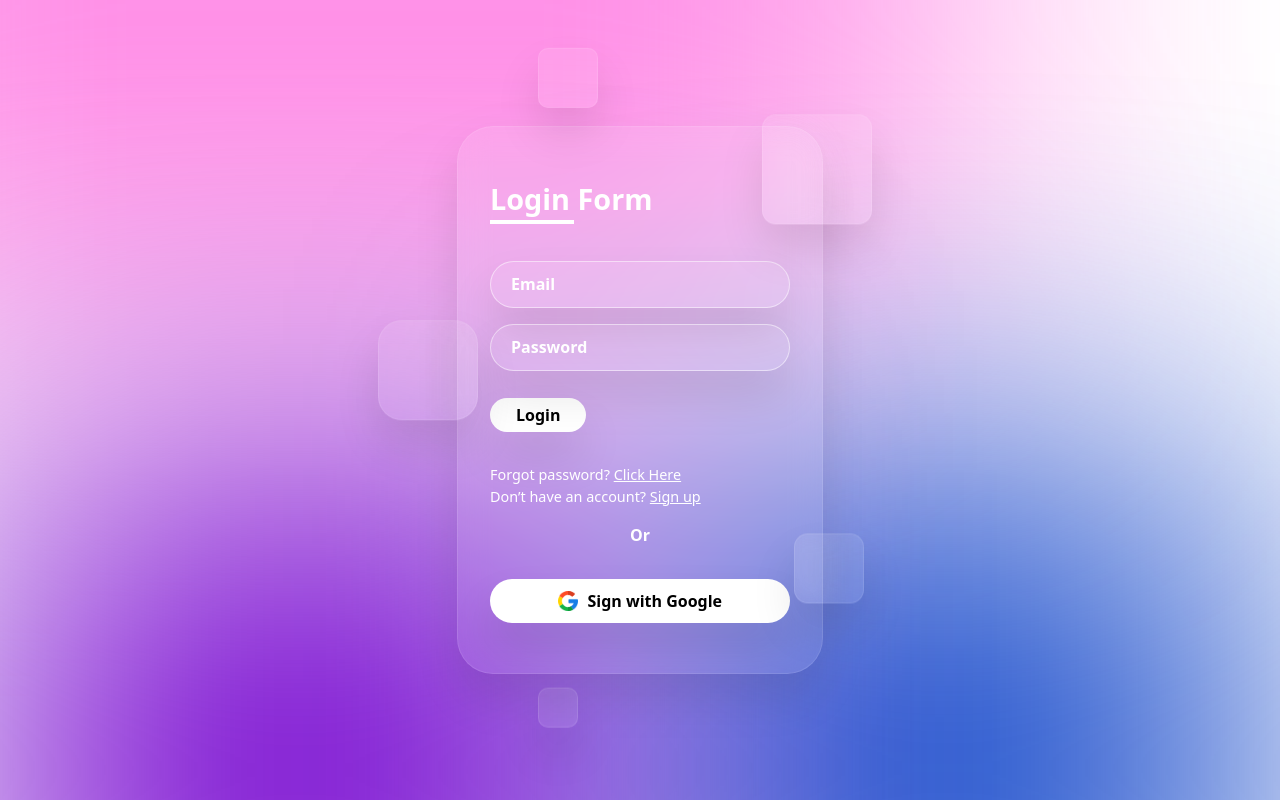
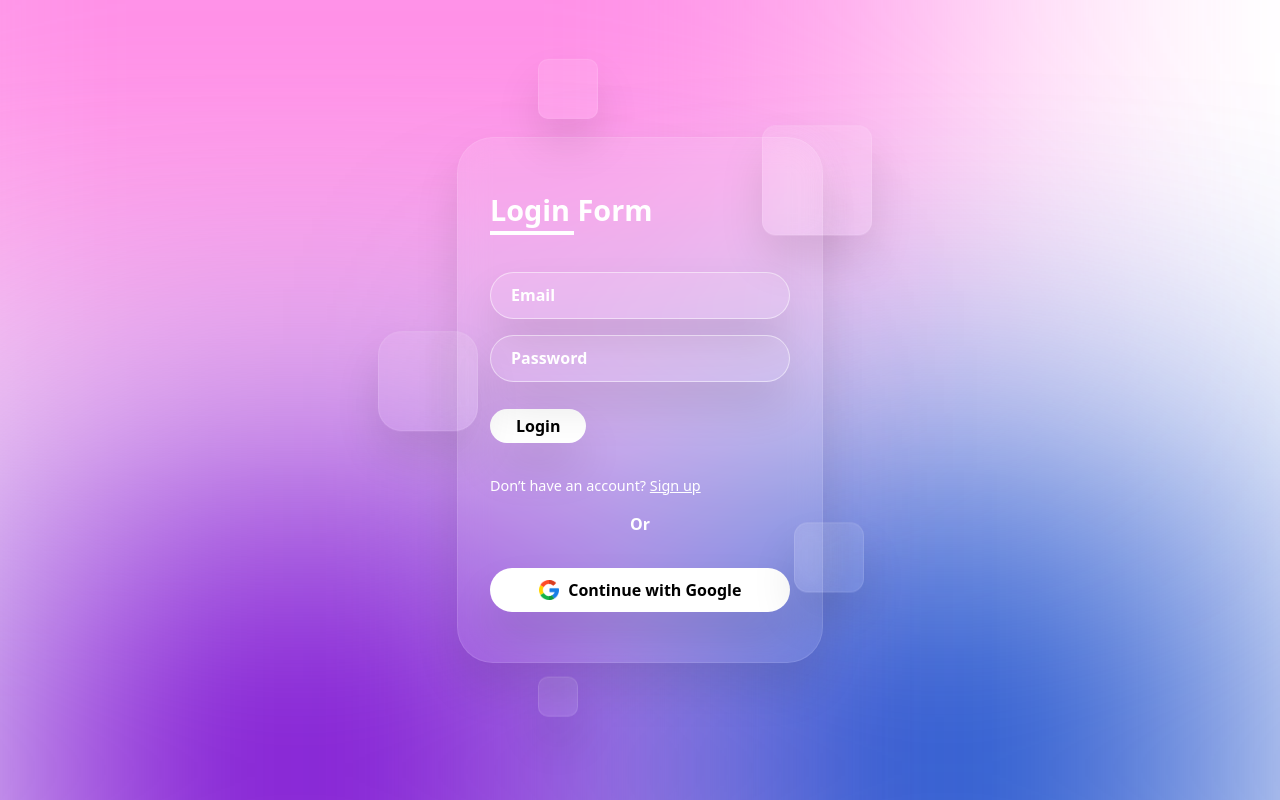
Before and after one commit to hasinaniaina/next-authentification, a Next.js app: page /login in a window 1280 px wide. Built offline with nearby package versions, Linux system fonts and the light colour scheme.

Commit message:
Change label of sign in with google and delete forgot password

```diff
--- a/app/(page)/login/page.tsx
+++ b/app/(page)/login/page.tsx
@@ -78,9 +78,9 @@ export default function Login() {
 
       <div className="text">
         <div className="forgot-password">
-          <p>
+          {/* <p>
             Forgot password? <Link href="/forgotPassword">Click Here</Link>
-          </p>
+          </p> */}
         </div>
         <div className="not-account">
           <p>
@@ -107,7 +107,7 @@ export default function Login() {
           </span>
           <span className={cn({"disappear":googleLoginButtonLoading})}>
             <Image width={20} height={20}  src={`/images/google.png`} alt="google icon" />
-            Sign with Google
+            Continue with Google
           </span>
         </button>
       </div>
```
